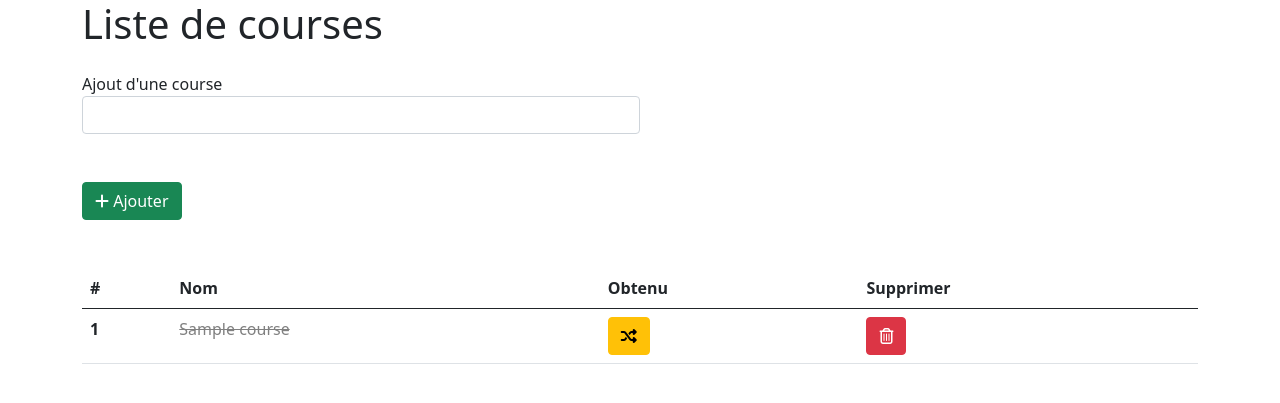
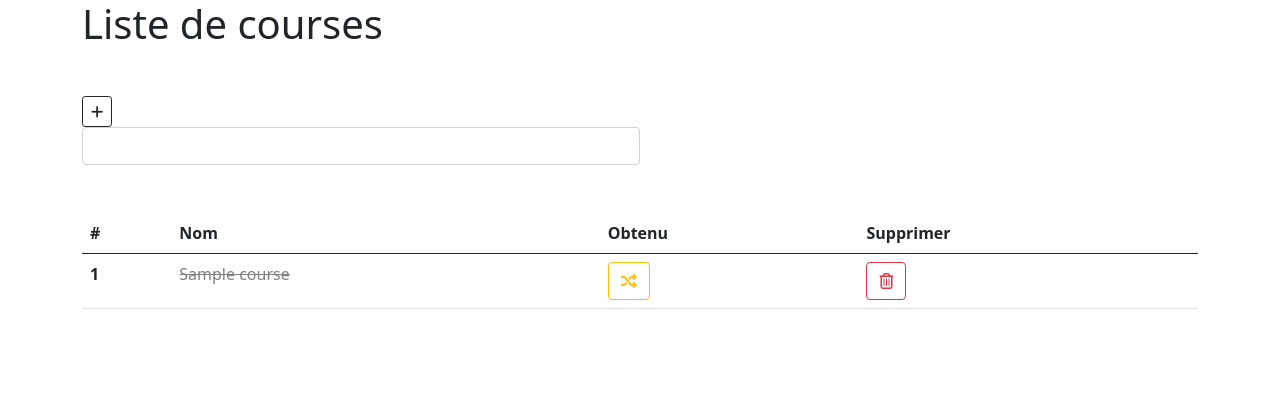
Before and after one commit to KevinHARAMENDY/ListeCourses, a Symfony app: template templates/main/accueil.html.twig in a window 1280 px wide. Shown: the top 403 px of the page. Run offline with Twig, Linux system fonts and the light colour scheme; the template is opened without the code that fills it: most values are stand-ins (such as "Sample title", 1, 10 or a date in 2020); form fields are guessed from the names that the template uses; some libraries are stand-ins or nearby versions.

Commit message:
refonte graphique

```diff
--- a/templates/main/accueil.html.twig
+++ b/templates/main/accueil.html.twig
@@ -3,13 +3,14 @@
 {% block body %}
     <div class="container">
         <div class="col-6">
-            <h1 class="mb-4">Liste de courses</h1>
+            <h1 class="mb-5">Liste de courses</h1>
             <div>
-                <div>Ajout d'une course</div>
                 {{form_start(form)}}
-                {{form_widget(form.nom)}}
-                <br><br>
-                <button type="submit" class="btn btn-success"><i class="fas fa-plus"></i>&nbsp;Ajouter</button>
+
+                <div class="mb-2">
+                    <button type="submit" class="btn btn-outline-dark btn-sm"><i class="fas fa-plus"></i></button>&nbsp;{{form_widget(form.nom)}}
+                </div>
+
                 {{form_end(form)}}
             </div>
         </div>
@@ -29,8 +30,8 @@
                     <tr>
                         <th>{{c.id}}</th>
                         <td><div {% if c.pris == true %}{{"style='text-decoration: line-through;color:grey'"}}{% endif %}>{{c.nom}}</div></td>
-                    <td><a href="{{ path('got',{'id':c.id}) }}" class="btn btn-warning"><i class="fas fa-random"></i></a></td>
-                    <td><a href="{{ path('del',{'id':c.id}) }}" class="btn btn-danger"><i class="far fa-trash-alt"></i></a></td>
+                        <td><a href="{{ path('got',{'id':c.id}) }}" class="btn btn-outline-warning"><i class="fas fa-random"></i></a></td>
+                        <td><a href="{{ path('del',{'id':c.id}) }}" class="btn btn-outline-danger"><i class="far fa-trash-alt"></i></a></td>
                     </tr>
                     {% endfor %}
                 </tbody>
```
Lines whose indentation alone changed are shown as unchanged.
